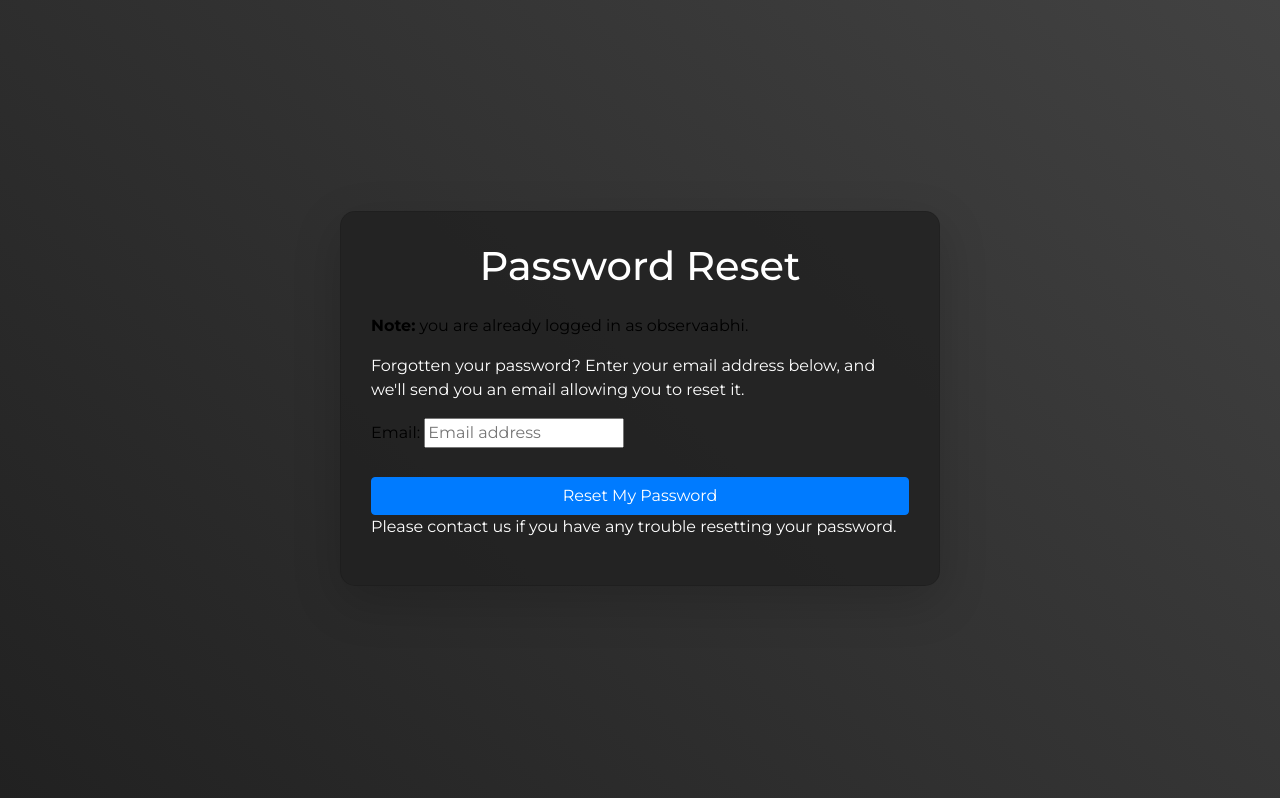
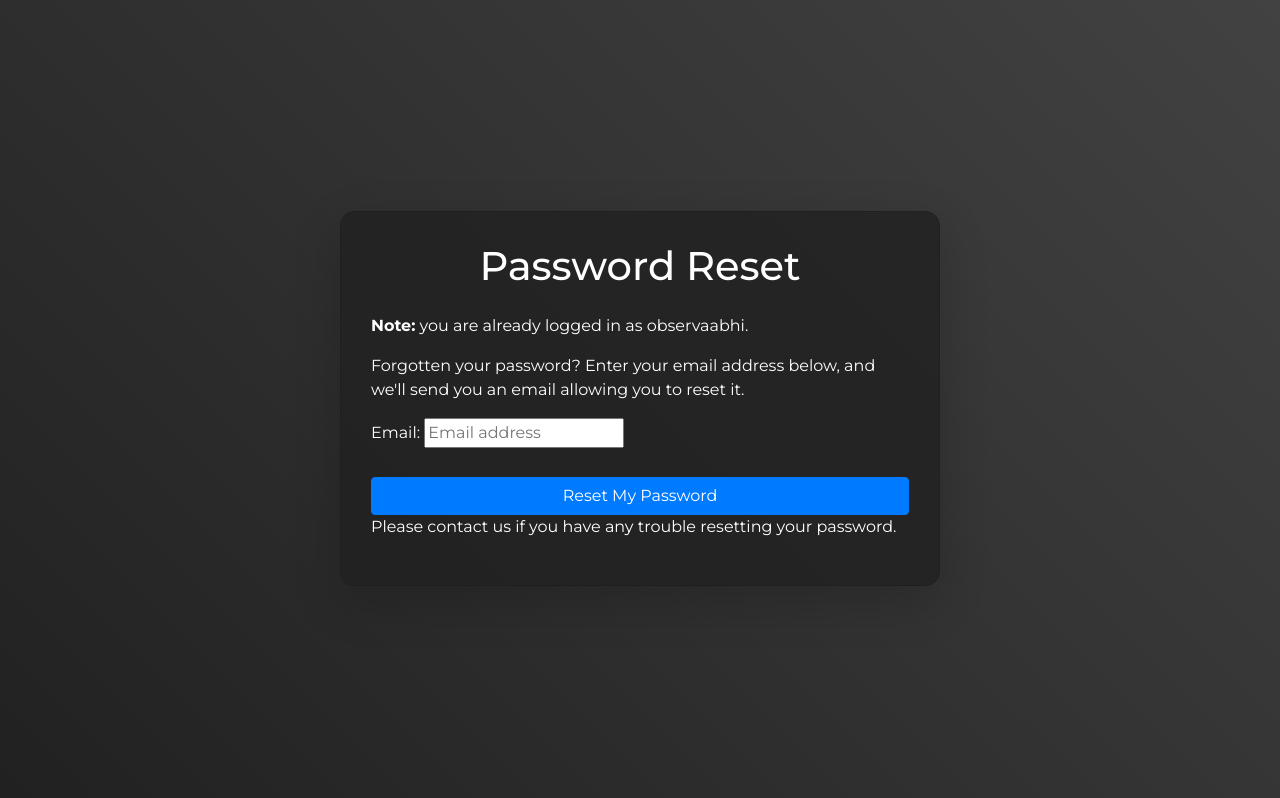
Before and after one commit to mahidaCodeTrained/observastore, a Django app: page /accounts/password/reset/ in a window 1280 px wide. Shown: the part 132-930 px from the top of the page. Run offline with Django 5.2, Linux system fonts and the light colour scheme; a user stored in the database is signed in; some libraries are stand-ins or nearby versions.

Commit message:
restyling template with new class

```diff
--- a/templates/allauth/account/password_reset.html
+++ b/templates/allauth/account/password_reset.html
@@ -9,7 +9,7 @@
 <!-- Fullscreen Fluid Container with Black to Space Grey Gradient Background -->
 <div class="container-fluid d-flex justify-content-center align-items-center" style="min-height: 100vh; background: linear-gradient(45deg, #212121, #424242);">
     <div class="card shadow-lg" style="max-width: 600px; width: 100%; background-color: rgba(33, 33, 33, 0.8); border-radius: 15px;">
-        <div class="card-body">
+        <div class="card-body text-white">
             <h1 class="text-center text-white mb-4">{% trans "Password Reset" %}</h1>
 
             {% if user.is_authenticated %}
--- a/templates/allauth/account/reauthenticate.html
+++ b/templates/allauth/account/reauthenticate.html
@@ -8,7 +8,7 @@
 <!-- Fullscreen Fluid Container with Gradient Background -->
 <div class="container-fluid d-flex justify-content-center align-items-center" style="min-height: 100vh; background: linear-gradient(45deg, #212121, #424242);">
     <div class="card shadow-lg" style="max-width: 600px; width: 100%; background-color: rgba(33, 33, 33, 0.8); border-radius: 15px;">
-        <div class="card-body">
+        <div class="card-body text-white">
             <h1 class="text-center text-white mb-4">{% trans "Confirm Access" %}</h1>
 
             <p class="text-center text-white mb-4">{% blocktranslate %}To safeguard the security of your account, please enter your password:{% endblocktranslate %}</p>
--- a/templates/allauth/account/verification_sent.html
+++ b/templates/allauth/account/verification_sent.html
@@ -8,7 +8,7 @@
 <!-- Fullscreen Fluid Container with Gradient Background -->
 <div class="container-fluid d-flex justify-content-center align-items-center" style="min-height: 100vh; background: linear-gradient(45deg, #212121, #424242);">
     <div class="card shadow-lg" style="max-width: 600px; width: 100%; background-color: rgba(33, 33, 33, 0.8); border-radius: 15px;">
-        <div class="card-body">
+        <div class="card-body text-white">
             <h1 class="text-center text-white mb-4">{% trans "Verify Your Email Address" %}</h1>
             <p class="text-center text-white mb-4">{% blocktrans %}We have sent an email to you for verification. Follow the link provided to finalize the signup process. If you do not see the verification email in your main inbox, check your spam folder. Please contact us if you do not receive the verification email within a few minutes.{% endblocktrans %}</p>
         </div>
```
